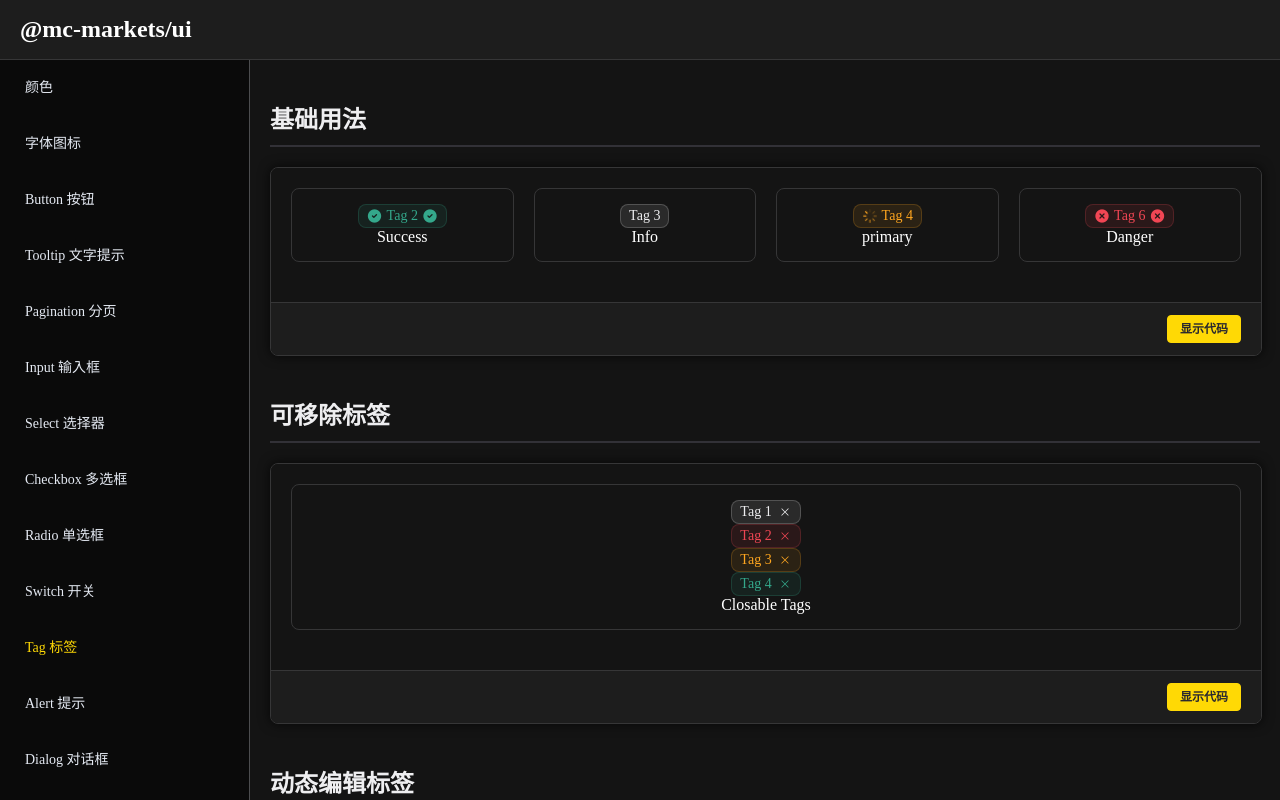
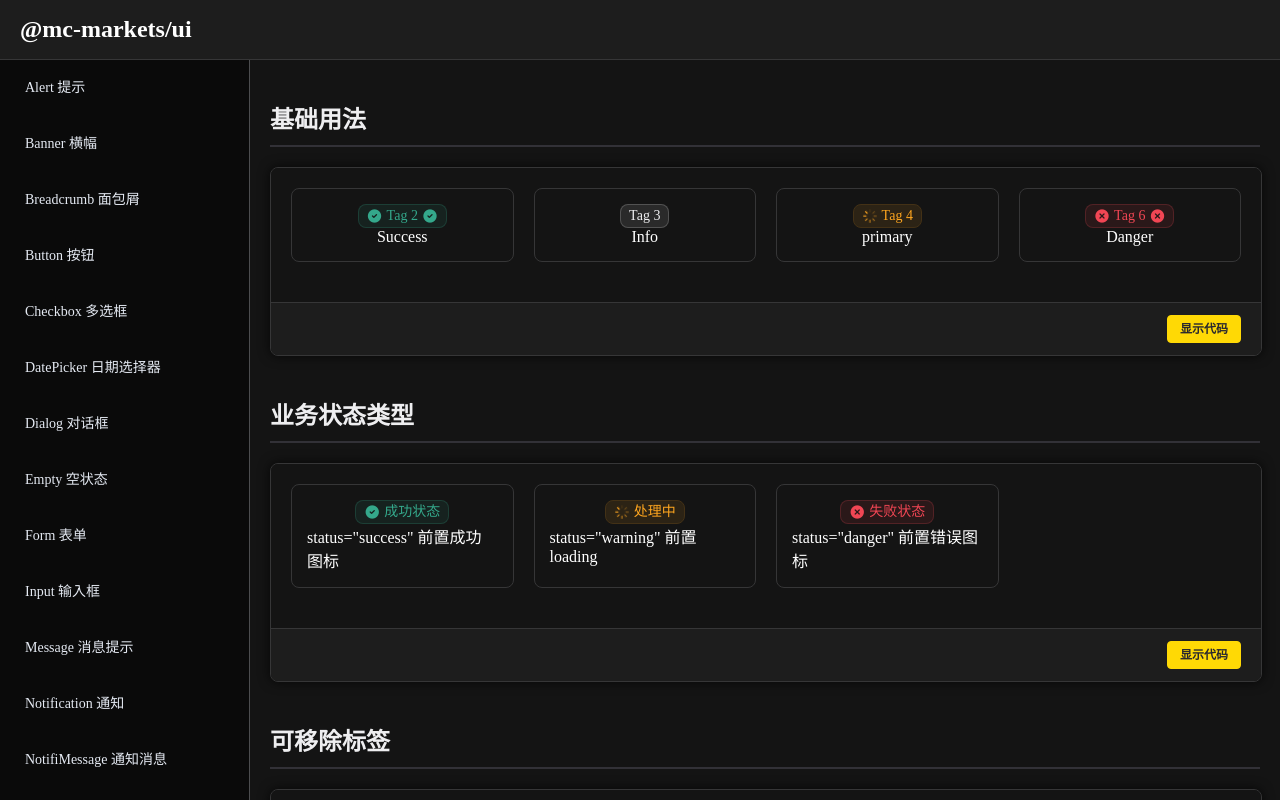
Before and after one commit to daboluoxigua/mc-markets-ui, a Vue app: page /tag in a window 1280 px wide. Built offline with nearby package versions, Linux system fonts and the light colour scheme.

Commit message:
fix: 修复tag颜色

```diff
--- a/package.json
+++ b/package.json
@@ -1,7 +1,7 @@
 {
   "name": "@mc-markets/ui",
   "private": false,
-  "version": "1.0.86",
+  "version": "1.0.88",
   "type": "module",
   "author": "chenyu",
   "description": "Vue 3 组件库，基于 Element Plus 的自定义组件",
--- a/packages/components/TabCard/TabCard.vue
+++ b/packages/components/TabCard/TabCard.vue
@@ -104,14 +104,4 @@ provide('tabCardContext', {
     gap: 0;
   }
 }
-
-
-// 深色主题适配
-@media (prefers-color-scheme: dark) {
-  .m-tab-card {
-    &__container {
-      background-color: var(--bg-tertiary-hover, #2a2a2a);
-    }
-  }
-}
 </style>
--- a/packages/components/TabCard/TabCardItem.vue
+++ b/packages/components/TabCard/TabCardItem.vue
@@ -102,18 +102,4 @@ const handleClick = () => {
     white-space: nowrap;
   }
 }
-
-// 深色主题适配
-@media (prefers-color-scheme: dark) {
-  .m-tab-card-item {
-    &:not(.is-active) {
-      color: var(--text-secondary, #cccccc);
-    }
-
-    &.is-active {
-      background-color: var(--bg-brand, #ffd700);
-      color: var(--text-primary, #1a1a1a);
-    }
-  }
-}
 </style>
--- a/packages/components/Tag/Tag.vue
+++ b/packages/components/Tag/Tag.vue
@@ -1,8 +1,8 @@
 <template>
-  <el-tag v-bind="$attrs" class="m-tag" :class="{ 'is-loading': loading }">
+  <el-tag v-bind="$attrs" :type="computedType" class="m-tag" :class="{ 'is-loading': computedLoading }">
     <template v-for="(_, name) in $slots" :key="name" #[name]>
       <!-- 自定义spinner loading效果 -->
-      <div v-if="loading && !prefixIcon" class="custom-spinner">
+      <div v-if="computedLoading && !computedPrefixIcon" class="custom-spinner">
         <div class="ldio-spinner">
           <div v-for="i in 8" :key="i"></div>
         </div>
@@ -18,8 +18,8 @@
       </div>
       <i
         class="suffixIcon"
-        :class="['iconfont', suffixIcon]"
-        v-if="suffixIcon"
+        :class="['iconfont', computedSuffixIcon]"
+        v-if="computedSuffixIcon"
       ></i>
     </template>
   </el-tag>
@@ -44,12 +44,59 @@ const props = defineProps({
   loading: {
     type: Boolean,
     default: false
+  },
+  status: {
+    type: String,
+    default: '',
+    validator: (value) => {
+      return ['', 'success', 'warning', 'danger'].includes(value)
+    }
   }
 })
 
-// 计算属性：处理prefixIcon
+// 根据status自动设置type颜色
+const computedType = computed(() => {
+  if (props.status) {
+    // 如果设置了status，自动映射到对应的type
+    return props.status
+  }
+  // 否则使用v-bind传入的type（通过$attrs）
+  return undefined
+})
+
+// 根据status自动设置图标和loading状态
+const computedLoading = computed(() => {
+  if (props.status === 'warning') {
+    return true
+  }
+  return props.loading
+})
+
 const computedPrefixIcon = computed(() => {
-  return props.prefixIcon
+  // 如果有显式的prefixIcon，优先使用
+  if (props.prefixIcon) {
+    return props.prefixIcon
+  }
+
+  // 根据status自动设置prefixIcon
+  if (props.status === 'success') {
+    return 'icon-circle-check-filled'
+  }
+
+  if (props.status === 'danger') {
+    return 'icon-lucide_circle-x-filled'
+  }
+
+  return ''
+})
+
+const computedSuffixIcon = computed(() => {
+  // 如果有显式的suffixIcon，优先使用
+  if (props.suffixIcon) {
+    return props.suffixIcon
+  }
+
+  return ''
 })
 </script>
 
--- a/packages/index.js
+++ b/packages/index.js
@@ -6,7 +6,7 @@
  * 将 Element Plus 组件前缀从 el- 转换为 m- 并导出
  * 导出 Element Plus 事件相关功能（Message、MessageBox、Notification、Loading 等）
  *
- * @version 1.0.86
+ * @version 1.0.88
  */
 
 import * as ElementPlusComponents from 'element-plus'
--- a/src/App.vue
+++ b/src/App.vue
@@ -44,9 +44,15 @@ import { useRouter } from 'vue-router'
 
 const router = useRouter()
 
-// 获取菜单路由
+// 获取菜单路由并按首字母排序
 const menuRoutes = computed(() => {
-  return router.getRoutes().filter(route => route.meta?.title)
+  return router.getRoutes()
+    .filter(route => route.meta?.title)
+    .sort((a, b) => {
+      const titleA = a.meta.title.toLowerCase()
+      const titleB = b.meta.title.toLowerCase()
+      return titleA.localeCompare(titleB)
+    })
 })
 
 // 菜单选择处理
--- a/src/pages/TabCardPage.vue
+++ b/src/pages/TabCardPage.vue
@@ -45,29 +45,6 @@
       </div>
     </DemoSection>
 
-    <!-- 不同主题样式 -->
-    <DemoSection
-      title="不同主题样式"
-      :code="themeCode"
-    >
-      <div class="demo-container">
-        <div class="theme-demo light-theme">
-          <h3>浅色主题</h3>
-          <m-tab-card
-            v-model="activeTab4"
-            :options="tabOptions1"
-          />
-        </div>
-
-        <div class="theme-demo dark-theme">
-          <h3>深色主题</h3>
-          <m-tab-card
-            v-model="activeTab5"
-            :options="tabOptions1"
-          />
-        </div>
-      </div>
-    </DemoSection>
 
     <div class="demo-section">
       <h2>API 文档</h2>
@@ -139,7 +116,7 @@
 <script setup>
 import { ref } from 'vue'
 import DemoSection from '@/components/DemoSection.vue'
-import { basicUsageCode, disabledCode, themeCode } from './tabCardCodes.js'
+import { basicUsageCode, disabledCode } from './tabCardCodes.js'
 
 // 基础用法数据
 const activeTab1 = ref('transaction')
@@ -158,9 +135,6 @@ const tabOptions3 = ref([
   { label: '正常', name: 'normal' }
 ])
 
-// 主题演示数据
-const activeTab4 = ref('light1')
-const activeTab5 = ref('dark1')
 
 
 // 事件处理
@@ -215,27 +189,6 @@ const toggleDisabled = () => {
   }
 }
 
-.theme-demo {
-  padding: 20px;
-  border-radius: 8px;
-  margin-bottom: 16px;
-
-  h3 {
-    margin: 0 0 16px 0;
-    font-size: 14px;
-    font-weight: 600;
-  }
-
-  &.light-theme {
-    background: #666;
-    color: #333;
-  }
-
-  &.dark-theme {
-    background: #1a1a1a;
-    color: #fff;
-  }
-}
 
 .api-table {
   width: 100%;
--- a/src/pages/TagPage.vue
+++ b/src/pages/TagPage.vue
@@ -13,7 +13,7 @@
           <span>Info</span>
         </div>
         <div class="doc-item">
-          <m-tag type="primary" loading>Tag 4</m-tag>
+          <m-tag type="warning" loading>Tag 4</m-tag>
           <span>primary</span>
         </div>
         <div class="doc-item">
@@ -32,12 +32,35 @@
           <span>Info</span>
         </div>
         <div class="doc-item">
-          <m-tag type="primary" loading>Tag 4</m-tag>
+          <m-tag type="warning" loading>Tag 4</m-tag>
           <span>primary</span>
         </div>
         <div class="doc-item">
           <m-tag type="danger" suffix-icon="icon-lucide_circle-x-filled" prefix-icon="icon-lucide_circle-x-filled">Tag 6</m-tag>
           <span>Danger</span>
+        </div>
+      </div>
+    </DemoSection>
+
+    <!-- 业务状态类型 -->
+    <DemoSection
+      title="业务状态类型"
+      code='<m-tag status="success">成功状态</m-tag>
+<m-tag status="warning">处理中</m-tag>
+<m-tag status="danger">失败状态</m-tag>'
+    >
+      <div class="doc-grid">
+        <div class="doc-item">
+          <m-tag status="success">成功状态</m-tag>
+          <span>status="success" 前置成功图标</span>
+        </div>
+        <div class="doc-item">
+          <m-tag status="warning">处理中</m-tag>
+          <span>status="warning" 前置 loading</span>
+        </div>
+        <div class="doc-item">
+          <m-tag status="danger">失败状态</m-tag>
+          <span>status="danger" 前置错误图标</span>
         </div>
       </div>
     </DemoSection>
@@ -378,6 +401,12 @@ const tagApiProps = [
     description: "Tag 的类型，可选值：success / info / primary / danger",
   },
   {
+    name: "status",
+    type: "enum",
+    default: "",
+    description: "业务状态类型，可选值：success（绿色+前置成功图标）/ warning（黄色+前置 loading）/ danger（红色+前置错误图标）",
+  },
+  {
     name: "closable",
     type: "boolean",
     default: "false",
--- a/src/pages/tabCardCodes.js
+++ b/src/pages/tabCardCodes.js
@@ -71,50 +71,3 @@ const toggleDisabled = () => {
   isDisabled.value = !isDisabled.value
 }
 </script>`
-
-export const themeCode = `<template>
-  <div class="theme-demo light-theme">
-    <h3>浅色主题</h3>
-    <m-tab-card
-      v-model="activeTab4"
-      :options="tabOptions1"
-    />
-  </div>
-
-  <div class="theme-demo dark-theme">
-    <h3>深色主题</h3>
-    <m-tab-card
-      v-model="activeTab5"
-      :options="tabOptions1"
-    />
-  </div>
-</template>
-
-<script setup>
-import { ref } from 'vue'
-
-const activeTab4 = ref('light1')
-const activeTab5 = ref('dark1')
-const tabOptions1 = ref([
-  { label: '交易流水', name: 'transaction' },
-  { label: '资金记录', name: 'fund' }
-])
-</script>
-
-<style scoped>
-.theme-demo {
-  padding: 20px;
-  border-radius: 8px;
-  margin-bottom: 16px;
-}
-
-.theme-demo.light-theme {
-  background: #f5f5f5;
-  color: #333;
-}
-
-.theme-demo.dark-theme {
-  background: #1a1a1a;
-  color: #fff;
-}
-</style>`
```
Also changed, not shown: 8 other files (tests, documents, lock files or other folders).
